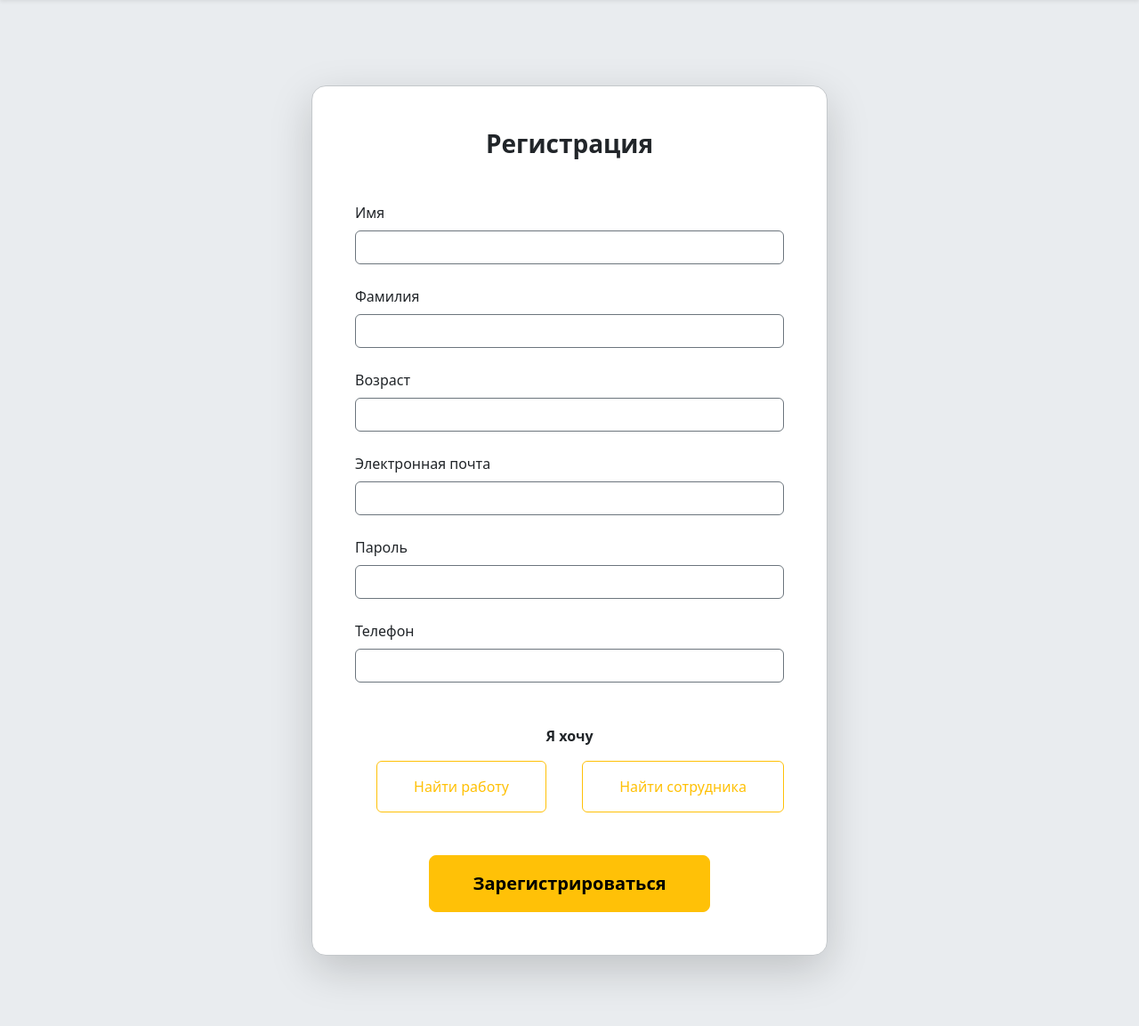
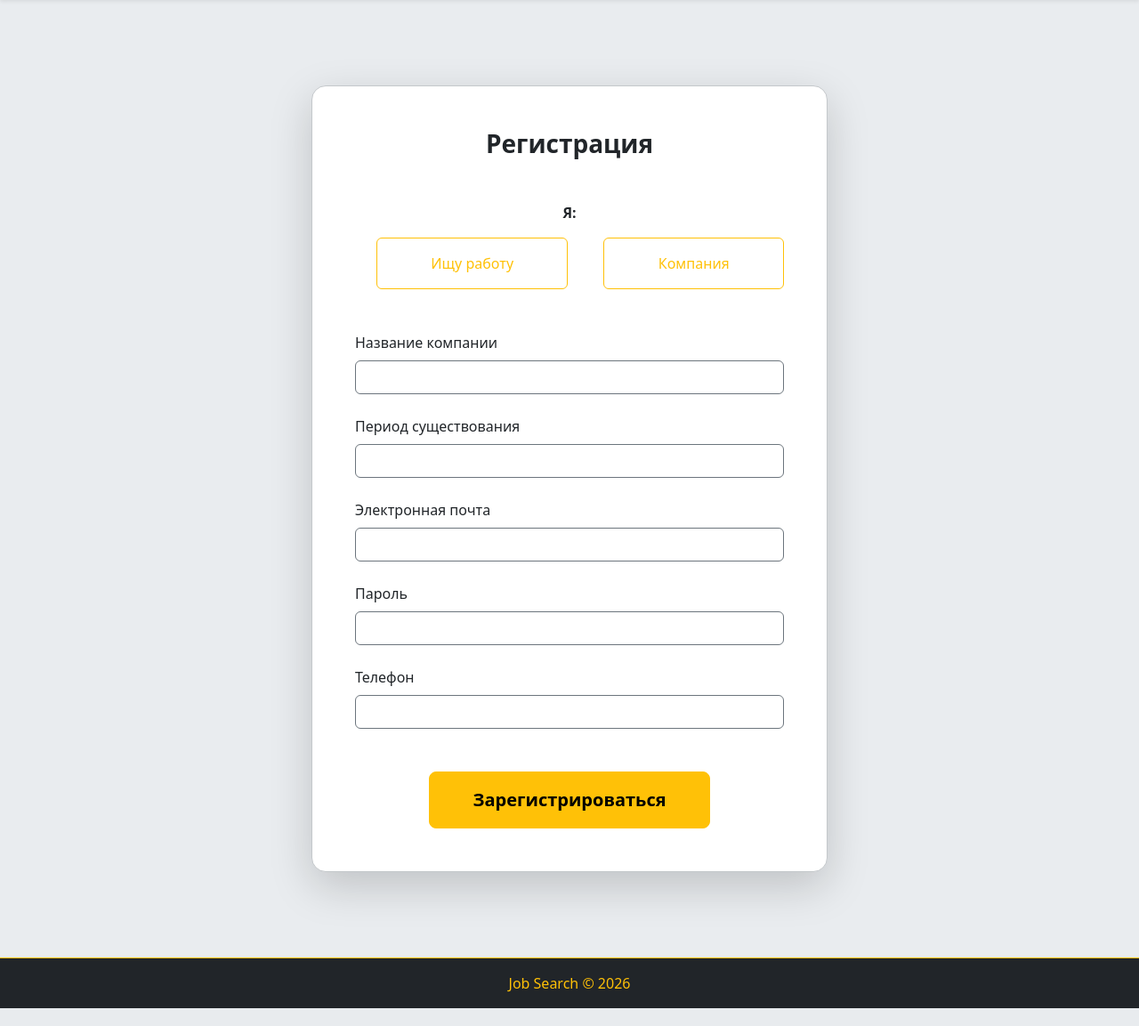
Before and after one commit to Feanor-fr/JobSearch, a Spring Boot app: page /auth/register in a window 1280 px wide. Shown: the part 62-1215 px from the top of the page at 89% size. Run offline with Spring Boot 4, Linux system fonts and the light colour scheme; some of the project's set-up classes (security, data sources, template engines, error pages and the like) are left out, and stand-ins take their place.

Commit message:
132. Now, when selecting the “company” role, the content of the form must be changed using JavaScript.

```diff
--- a/src/main/java/kg/attractor/job_search/controller/AuthController.java
+++ b/src/main/java/kg/attractor/job_search/controller/AuthController.java
@@ -51,6 +51,8 @@ public class AuthController {
                     "email.exists",
                     u.getMessage()
             );
+
+            model.addAttribute("userDto", userDto);
             return "auth/register";
         }
     }
--- a/src/main/java/kg/attractor/job_search/dto/UserDto.java
+++ b/src/main/java/kg/attractor/job_search/dto/UserDto.java
@@ -2,6 +2,7 @@ package kg.attractor.job_search.dto;
 
 
 import jakarta.validation.constraints.*;
+import kg.attractor.job_search.customValidation.ValidUserAge;
 import lombok.AllArgsConstructor;
 import lombok.Builder;
 import lombok.Data;
@@ -11,17 +12,16 @@ import lombok.NoArgsConstructor;
 @AllArgsConstructor
 @Builder
 @Data
+@ValidUserAge
 public class UserDto {
 
     @NotBlank(message = "{user.name.notblank}")
     private String name;
 
-    @NotBlank(message = "{user.surname.notblank}")
     private String surname;
 
     @NotNull(message = "{user.age.notnull}")
-    @Min(value = 18, message = "{user.age.min}")
-    @Max(value = 60, message = "{user.age.max}")
+    @Positive(message = "Не допустимый формат")
     private Integer age;
 
     @NotBlank(message = "{user.email.notblank}")
--- a/src/main/java/kg/attractor/job_search/service/impl/UserServiceImpl.java
+++ b/src/main/java/kg/attractor/job_search/service/impl/UserServiceImpl.java
@@ -52,6 +52,10 @@ public class UserServiceImpl implements UserService {
 
         if (userRepository.existsById(userDto.getEmail())) {
             throw new UserAlreadyExistsException("error.user.already.exist1");
+        }
+
+        if (userDto.getRole().equals(RoleType.EMPLOYER.getId())) {
+            userDto.setSurname(" ");
         }
 
         User user = ConvertHelper.convertToUser(userDto);
--- a/src/main/resources/messages.properties
+++ b/src/main/resources/messages.properties
@@ -134,9 +134,9 @@ register.age=Возраст
 register.email=Электронная почта
 register.password=Пароль
 register.phone_number=Телефон
-register.role_type=Я хочу
-register.role_applicant=Найти работу
-register.role_employer=Найти сотрудника
+register.role_type=Я:
+register.role_applicant=Ищу работу
+register.role_employer=Компания
 register.save=Зарегистрироваться
 
 login.title=Вход
--- a/src/main/resources/messages_en.properties
+++ b/src/main/resources/messages_en.properties
@@ -137,9 +137,9 @@ register.age=Age
 register.email=Email
 register.password=Password
 register.phone_number=Phone Number
-register.role_type=I want
+register.role_type=I am:
 register.role_applicant=Find a job
-register.role_employer=Find an employee
+register.role_employer=Company
 register.save=Register
 
 login.title=Login
--- a/src/main/resources/messages_ru.properties
+++ b/src/main/resources/messages_ru.properties
@@ -136,9 +136,9 @@ register.age=Возраст
 register.email=Электронная почта
 register.password=Пароль
 register.phone_number=Телефон
-register.role_type=Я хочу
-register.role_applicant=Найти работу
-register.role_employer=Найти сотрудника
+register.role_type=Я:
+register.role_applicant=Ищу работу
+register.role_employer=Компания
 register.save=Зарегистрироваться
 
 login.title=Вход
--- /dev/null
+++ b/src/main/resources/static/js/register.js
@@ -0,0 +1,39 @@
+document.addEventListener("DOMContentLoaded", onLoad);
+
+function onLoad() {
+
+    const applicantRadio = document.getElementById("role-applicant");
+    const employerRadio = document.getElementById("role-employer");
+
+    applicantRadio.addEventListener("change", updateForm);
+    employerRadio.addEventListener("change", updateForm);
+
+    updateForm();
+}
+
+function updateForm() {
+
+    const applicant = document.getElementById("role-applicant").checked;
+
+    const nameLabel = document.getElementById("name-label");
+    const ageLabel = document.getElementById("age-label");
+    const ageInput = document.getElementById("age");
+    const surnameField = document.getElementById("surname-field");
+
+    if (applicant) {
+
+        nameLabel.textContent = "Имя";
+        ageLabel.textContent = "Возраст";
+
+        ageInput.min = 18;
+        surnameField.style.display = "block";
+
+    } else {
+
+        nameLabel.textContent = "Название компании";
+        ageLabel.textContent = "Период существования";
+
+        ageInput.min = 1;
+        surnameField.style.display = "none";
+    }
+}
--- a/src/main/resources/templates/auth/register.ftlh
+++ b/src/main/resources/templates/auth/register.ftlh
@@ -1,5 +1,13 @@
 <#import "../layout.ftlh" as reg>
 <@reg.layout ; spring>
+
+    <style>
+        .btn-check:checked + .btn {
+            background-color: #ffc107;
+            color: black;
+            border-color: #ffc107;
+        }
+    </style>
 
     <section class="py-5">
         <div class="card mx-auto shadow-lg border border-secondary-subtle rounded-4 bg-white" style="max-width: 580px;">
@@ -16,21 +24,53 @@
                         >
                     </#if>
 
+                    <div class="mb-5">
+                        <label class="form-label fw-bold text-center d-block mb-3"><@spring.message "register.role_type"/></label>
+
+                        <div class="d-flex flex-column flex-md-row gap-3">
+
+                            <div class="form-check form-check-inline flex-fill m-0">
+                                <input class="btn-check"
+                                       type="radio"
+                                       name="role"
+                                       id="role-applicant"
+                                       value="1"
+                                       <#if userDto.role?? && userDto.role?number == 1>checked</#if> />
+                                <label class="form-check-label btn btn-outline-warning w-100 py-3 fw-medium" for="role-applicant">
+                                    <@spring.message "register.role_applicant"/>
+                                </label>
+                            </div>
+
+                            <div class="form-check form-check-inline flex-fill m-0">
+                                <input class="btn-check"
+                                       type="radio"
+                                       name="role"
+                                       id="role-employer"
+                                       value="2"
+                                       <#if userDto.role?? && userDto.role?number == 2>checked</#if> />
+                                <label class="form-check-label btn btn-outline-warning w-100 py-3 fw-medium" for="role-employer">
+                                    <@spring.message "register.role_employer"/>
+                                </label>
+                            </div>
+
+                        </div>
+                    </div>
+
                     <div class="mb-4">
-                        <label for="name" class="form-label fw-medium"><@spring.message "register.name"/></label>
+                        <label id="name-label" for="name" class="form-label fw-medium"><@spring.message "register.name"/></label>
                         <@spring.formInput "userDto.name" 'id= "name" class="form-control border-secondary"' />
                         <@spring.showErrors "<br>" "error text-danger" />
                     </div>
 
 
-                    <div class="mb-4">
+                    <div id="surname-field" class="mb-4">
                         <label for="surname" class="form-label fw-medium"><@spring.message "register.surname"/></label>
                         <@spring.formInput "userDto.surname" 'id= "surname" class="form-control border-secondary"' />
                         <@spring.showErrors "<br>" "error text-danger" />
                     </div>
 
                     <div class="mb-4">
-                        <label for="age" class="form-label fw-medium"><@spring.message "register.age"/></label>
+                        <label  id="age-label" for="age" class="form-label fw-medium"><@spring.message "register.age"/></label>
                         <@spring.formInput "userDto.age" 'id= "age" type="number" class="form-control border-secondary"' />
                         <@spring.showErrors "<br>" "error text-danger" />
                     </div>
@@ -55,34 +95,6 @@
                         <@spring.showErrors "<br>" "error text-danger" />
                     </div>
 
-                    <div class="mb-5">
-                        <label class="form-label fw-bold text-center d-block mb-3"><@spring.message "register.role_type"/></label>
-
-                        <div class="d-flex flex-column flex-md-row gap-3">
-
-                            <div class="form-check form-check-inline flex-fill m-0">
-
-                                <input class="form-check-input d-none" type="radio" name="role" id="role-applicant" value="1"/>
-                                <label class="form-check-label btn btn-outline-warning w-100 py-3 fw-medium" for="role-applicant">
-                                    <@spring.message "register.role_applicant"/>
-                                </label>
-
-                            </div>
-
-                            <div class="form-check form-check-inline flex-fill m-0">
-                                <input class="form-check-input d-none" type="radio" name="role" id="role-employer" value="2"/>
-
-                                <label class="form-check-label btn btn-outline-warning w-100 py-3 fw-medium" for="role-employer">
-                                    <@spring.message "register.role_employer"/>
-                                </label>
-                            </div>
-
-                        </div>
-<#--                        <@spring.formInput "userDto.role" 'type="radio" name="role" id="role-applicant" value="1" class="d-none"' />-->
-<#--                        <@spring.formInput "userDto.role" 'type="radio" name="role" id="role-employer" value="2" class="d-none"' />-->
-<#--                        <@spring.showErrors "<br>" "error text-danger" />-->
-                    </div>
-
                     <div class="text-center">
                         <button type="submit" class="btn btn-warning btn-lg px-5 py-3 fw-bold">
                             <@spring.message "register.save"/>
@@ -94,4 +106,6 @@
             </div>
         </div>
     </section>
+
+    <script src="/static/js/register.js"></script>
 </@reg.layout>
```
Also changed, not shown: src/main/java/kg/attractor/job_search/customValidation/UserAgeValidator.java (added, +65 -0 lines), src/main/java/kg/attractor/job_search/customValidation/ValidUserAge.java (added, +19 -0 lines).
